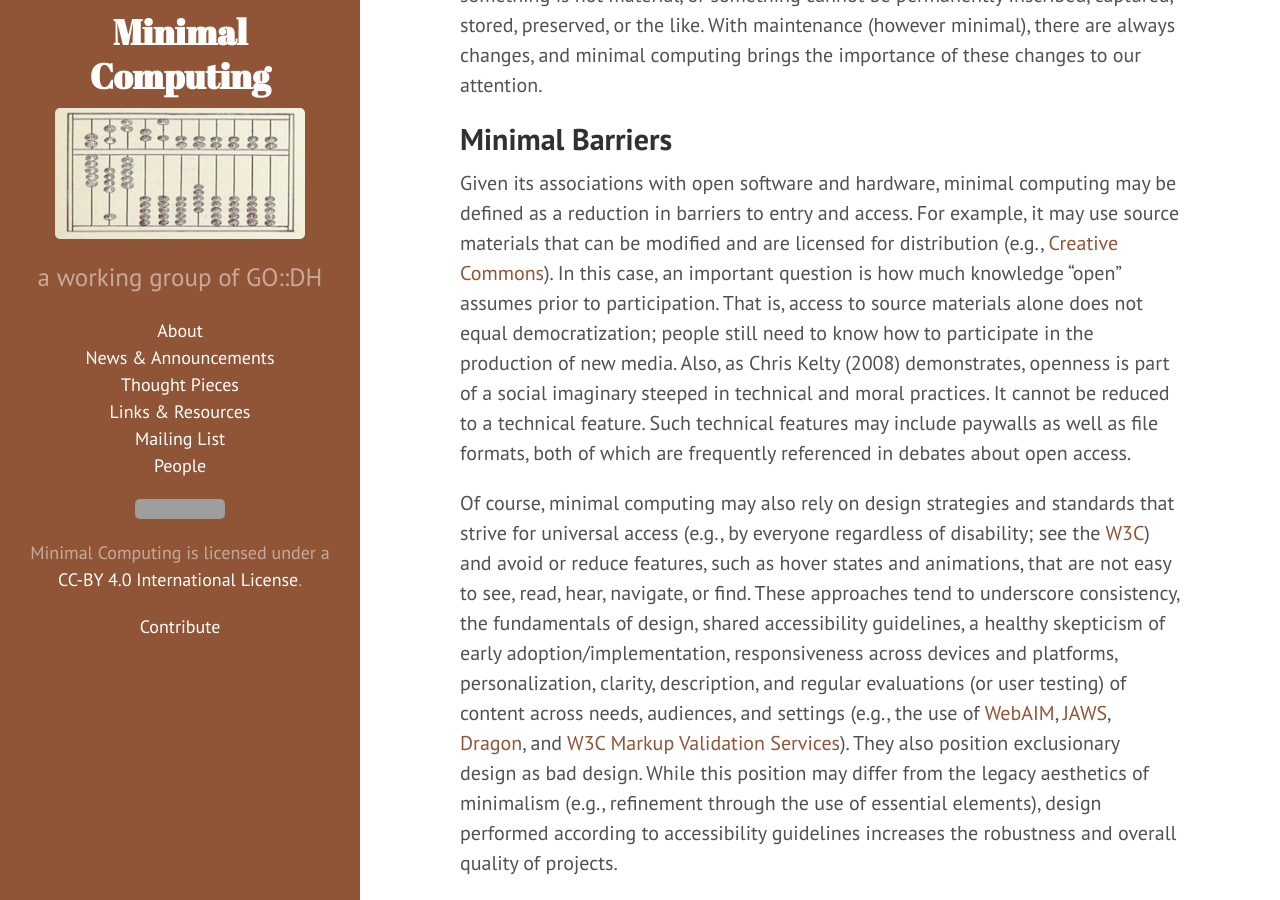
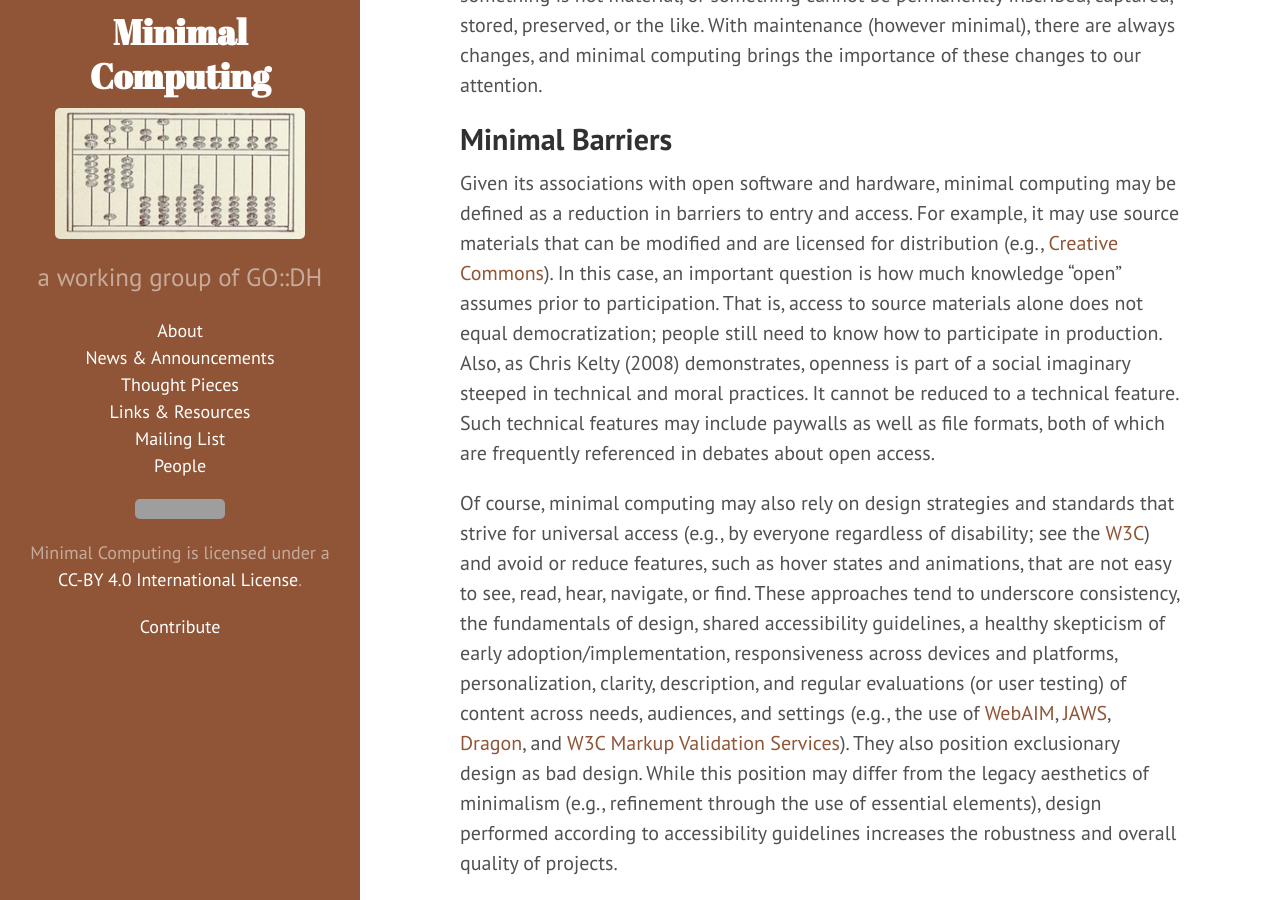
Before and after one commit to go-dh/mincomp, a Jekyll site: the page built from _posts/2016-10-02-minimal-definitions.markdown, in a window 1280 px wide and 900 px high, scrolled down 7290 px. Built offline with Jekyll 4.4.1, drawn with Linux system fonts in a browser that asks for light colours; grey boxes are pictures that could not be loaded.

Commit message:
Update 2016-10-02-minimal-definitions.markdown

```diff
--- a/_posts/2016-10-02-minimal-definitions.markdown
+++ b/_posts/2016-10-02-minimal-definitions.markdown
@@ -54,7 +54,7 @@ On the one hand, minimal computing may be about long-term control over means of
 
 ## Minimal Barriers
 
-Given its associations with open software and hardware, minimal computing may be defined as a reduction in barriers to entry and access. For example, it may use source materials that can be modified and are licensed for distribution (e.g., [Creative Commons](https://creativecommons.org/)). In this case, an important question is how much knowledge "open" assumes prior to participation. That is, access to source materials alone does not equal democratization; people still need to know how to participate in the production of new media. Also, as Chris Kelty (2008) demonstrates, openness is part of a social imaginary steeped in technical and moral practices. It cannot be reduced to a technical feature. Such technical features may include paywalls as well as file formats, both of which are frequently referenced in debates about open access.
+Given its associations with open software and hardware, minimal computing may be defined as a reduction in barriers to entry and access. For example, it may use source materials that can be modified and are licensed for distribution (e.g., [Creative Commons](https://creativecommons.org/)). In this case, an important question is how much knowledge "open" assumes prior to participation. That is, access to source materials alone does not equal democratization; people still need to know how to participate in production. Also, as Chris Kelty (2008) demonstrates, openness is part of a social imaginary steeped in technical and moral practices. It cannot be reduced to a technical feature. Such technical features may include paywalls as well as file formats, both of which are frequently referenced in debates about open access.
 
 Of course, minimal computing may also rely on design strategies and standards that strive for universal access (e.g., by everyone regardless of disability; see the [W3C](https://www.w3.org/standards/webdesign/accessibility)) and avoid or reduce features, such as hover states and animations, that are not easy to see, read, hear, navigate, or find. These approaches tend to underscore consistency, the fundamentals of design, shared accessibility guidelines, a healthy skepticism of early adoption/implementation, responsiveness across devices and platforms, personalization, clarity, description, and regular evaluations (or user testing) of content across needs, audiences, and settings (e.g., the use of [WebAIM](http://webaim.org/), [JAWS](http://www.freedomscientific.com/Products/Blindness/JAWS), [Dragon](http://www.nuance.com/dragon/index.htm), and [W3C Markup Validation Services](https://validator.w3.org/)). They also position exclusionary design as bad design. While this position may differ from the legacy aesthetics of minimalism (e.g., refinement through the use of essential elements), design performed according to accessibility guidelines increases the robustness and overall quality of projects.
 
```
